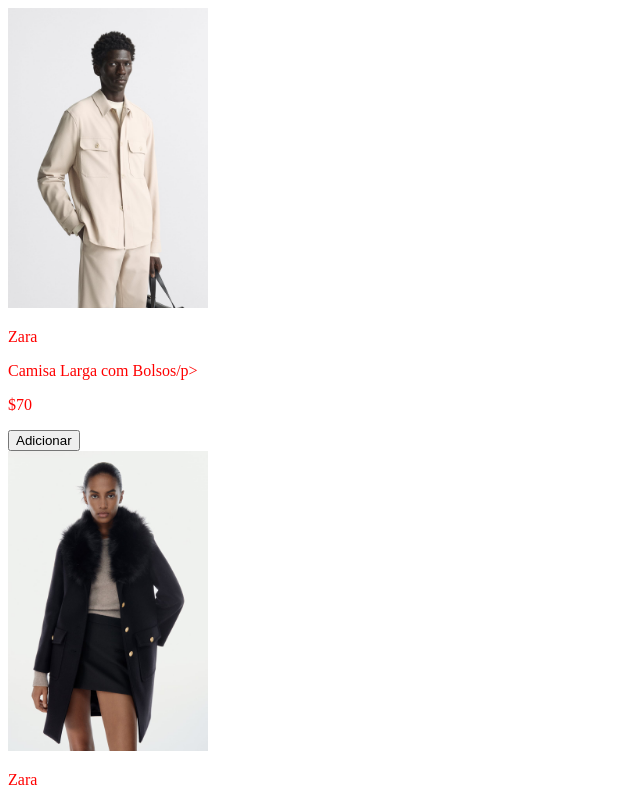
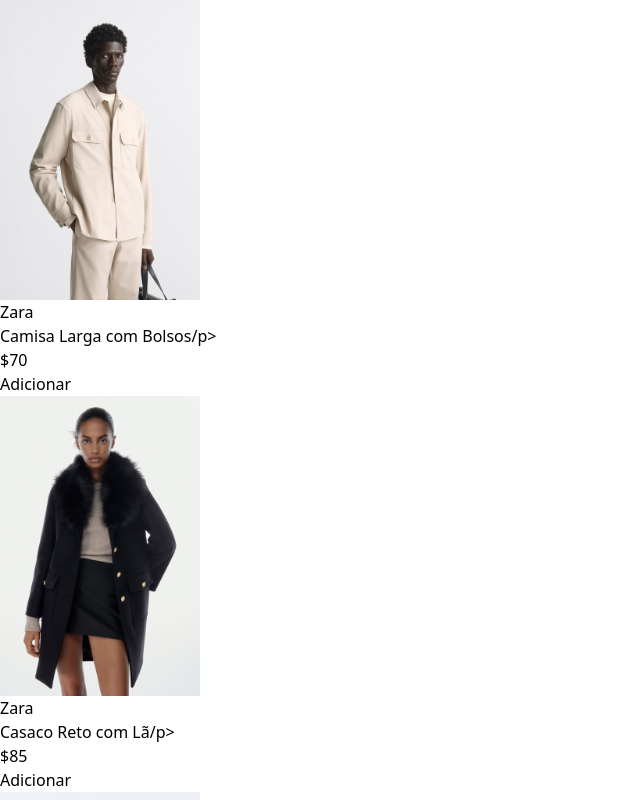
Before and after one commit to JulianaAigueira/site_ecommerce, a website built with Vite: page index.html in a window 1280 px wide. Shown: the top 800 px of the page, without its empty margins (0-640 px from the left). Built offline with nearby package versions, Linux system fonts and the light colour scheme.

Commit message:
tailwindcss
fiz as configurações do tailwindcss para utilizar no projeto.

```diff
--- /dev/null
+++ b/postcss.config.js
@@ -0,0 +1,6 @@
+export default {
+    plugins: {
+      tailwindcss: {},
+      autoprefixer: {},
+    }
+  }
--- a/style.css
+++ b/style.css
@@ -1,3 +1,3 @@
-p{
-    color: red;
-}
+@tailwind base;
+@tailwind components;
+@tailwind utilities;
--- /dev/null
+++ b/tailwind.config.js
@@ -0,0 +1,8 @@
+/** @type {import('tailwindcss').Config} */
+export default {
+  content: ["./src/**/*.{html,js}", "./*.{html,js}"],
+  theme: {
+    extend: {},
+  },
+  plugins: [],
+}
```
